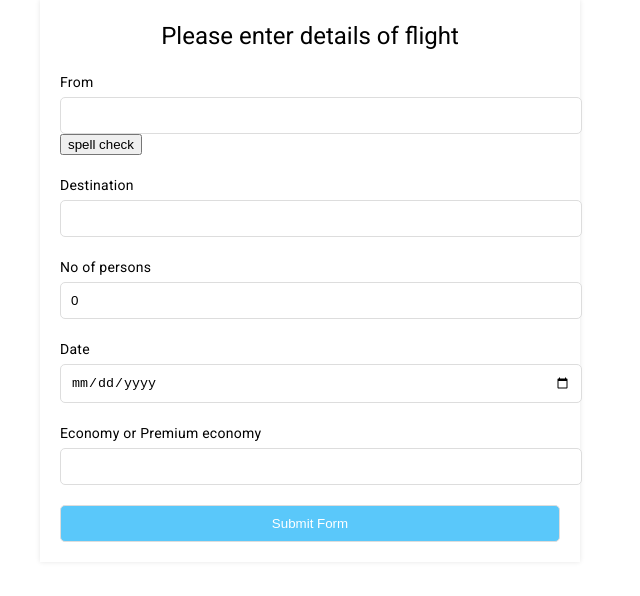
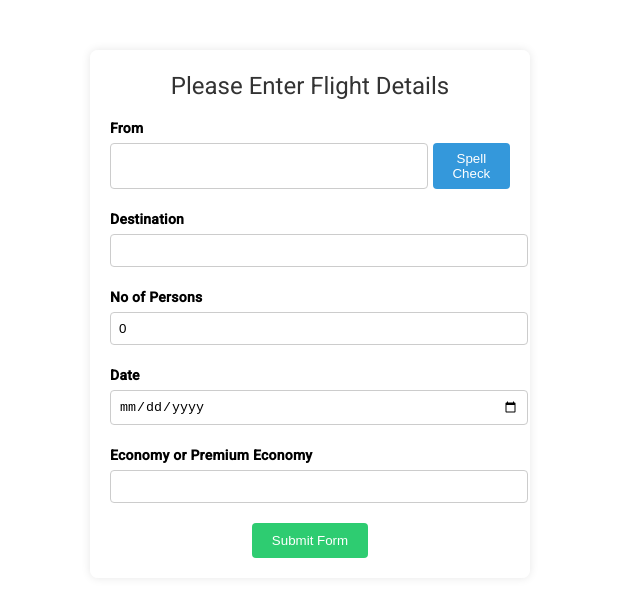
Before and after one commit to Manasakondaveeti/FlightPriceAnalysisUi, an Angular app: page / in a window 1280 px wide. Shown: the top 596 px of the page, without its empty margins (330-970 px from the left). Built offline with nearby package versions, Linux system fonts and the light colour scheme.

Commit message:
adding wordcompletion changes

```diff
--- a/src/app/app.component.css
+++ b/src/app/app.component.css
@@ -1,22 +1,29 @@
-body {
-    font-family: Arial, sans-serif;
-    background-color: #f5f5f5;
+.container {
+  max-width: 400px;
+  margin: 50px auto;
+  padding: 20px;
+  background-color: rgba(255, 255, 255, 0.8);
+  border-radius: 8px;
+  box-shadow: 0 0 10px rgba(0, 0, 0, 0.1);
+  position: relative;
 }
 
-  .container {
-    max-width: 500px;
-    margin: 0 auto;
-    padding: 20px;
-    background-color: #ffffff;
-    box-shadow: 0px 0px 5px 0px rgba(0,0,0,0.1);
+.overlay {
+  position: absolute;
+  top: 0;
+  left: 0;
+  width: 100%;
+  height: 100%;
+  background: rgba(0, 0, 0, 0.5);
+  border-radius: 8px;
 }
 
-  h1 {
+.form-title {
   text-align: center;
-    margin-bottom: 20px;
+  color: #333;
 }
 
-  form {
+.flight-form {
   display: flex;
   flex-direction: column;
 }
@@ -26,28 +33,45 @@ body {
 }
 
 label {
+  font-weight: bold;
   display: block;
   margin-bottom: 5px;
 }
 
+.input-group {
+  display: flex;
+}
+
 input {
   width: 100%;
-    padding: 10px;
-    border: 1px solid #ddd;
-    border-radius: 5px;
+  padding: 8px;
+  border: 1px solid #ccc;
+  border-radius: 4px;
+}
+
+.spell-check-btn {
+  background-color: #3498db;
+  color: #fff;
+  border: none;
+  padding: 8px 12px;
+  border-radius: 4px;
+  cursor: pointer;
+  margin-left: 5px;
 }
 
 .submit-btn {
-    display: flex;
-    justify-content: center;
+  text-align: center;
 }
 
-  input[type="submit"] {
-    background-color: #5ac8fa;
-    color: #ffffff;
+button {
+  background-color: #2ecc71;
+  color: #fff;
+  border: none;
+  padding: 10px 20px;
+  border-radius: 4px;
   cursor: pointer;
 }
 
-  input[type="submit"]:hover {
-    background-color: #39a1db;
+button:hover {
+  background-color: #27ae60;
 }
--- a/src/app/app.component.html
+++ b/src/app/app.component.html
@@ -1,31 +1,43 @@
-
 <div class="container">
-        <h1>Please enter details of flight</h1>
-        <form  #form="ngForm">
+    <h1 class="form-title">Please Enter Flight Details</h1>
+    <form #form="ngForm" class="flight-form">
       <div class="input-field">
         <label for="from">From</label>
-                <input type="text" id="from" name="from"  [(ngModel)]="flightDetailsEntered.source" required>
-                <button (click)="wordcheck()">spell check</button>
+        <div class="input-group">
+          <input type="text" id="from" name="from" [(ngModel)]="flightDetailsEntered.source" (ngModelChange)="onInputChange()" required>
+          <button (click)="wordcheck()" class="spell-check-btn">Spell Check</button>
+
         </div>
+        <div *ngIf="apiResultSource">
+            <p>Suggestions :{{ apiResultSource }}</p>
+        </div>
+      </div>
+
       <div class="input-field">
         <label for="destination">Destination</label>
-              <input type="text" id="destination" name="destination" [(ngModel)]="flightDetailsEntered.destination" required>
+        <input type="text" id="destination" name="destination" [(ngModel)]="flightDetailsEntered.destination" (ngModelChange)="onInputChange()" required>
+        <div *ngIf="apiResultDestination">
+            <p>Suggestions: {{ apiResultDestination }}</p>
         </div>
+    </div>
+
       <div class="input-field">
-            <label for="noofpersons">No of persons</label>
+        <label for="noofpersons">No of Persons</label>
         <input type="number" id="noofpersons" name="noofpersons" [(ngModel)]="flightDetailsEntered.noofpersons" required>
       </div>
+
       <div class="input-field">
         <label for="date">Date</label>
         <input type="date" id="date" name="date" [(ngModel)]="flightDetailsEntered.date" required>
       </div>
+
       <div class="input-field">
-              <label for="type">Economy or Premium economy</label>
-              <input type="text" id="type" name="classtype" [(ngModel)]="flightDetailsEntered.classtype" required>
+        <label for="classtype">Economy or Premium Economy</label>
+        <input type="text" id="classtype" name="classtype" [(ngModel)]="flightDetailsEntered.classtype" required>
       </div>
 
       <div class="submit-btn">
-                <input type="submit" (click)="onSubmit(form);" value="Submit Form">
+        <button type="submit" (click)="onSubmit(form)">Submit Form</button>
       </div>
     </form>
   </div>
--- a/src/app/app.component.ts
+++ b/src/app/app.component.ts
@@ -30,6 +30,8 @@ export class AppComponent {
   title = 'FlightPriceAnalysisUi';
   data:any;
   error:any;
+  apiResultSource: string = ''; // Variable to store the API result for source
+  apiResultDestination: string = ''; // Variable to store the API result for destination
 
   flightDetailsEntered=
   {
@@ -54,7 +56,14 @@ export class AppComponent {
          console.log('data: ', data);
          alert("did you mean "+data);
          return data;
-      })
+      }),
+      catchError(errResp=>
+       {this.error=errResp.error;
+         console.log(this.error);
+         this.openErrorDialog(this.error);
+         return this.error;
+       }
+     ),
      ).subscribe();
   }
 
@@ -101,4 +110,40 @@ export class AppComponent {
     });
 
   }
+
+
+  onInputChange() {
+    const sourceInput = this.flightDetailsEntered.source.trim();
+    const destinationInput = this.flightDetailsEntered.destination.trim();
+
+    // Handle logic when input values change
+    console.log('Input values changed:', this.flightDetailsEntered.source.trim());
+    if (this.flightDetailsEntered.source.trim() !== '') {
+      const apiUrsource = 'http://localhost:8080/api/wordCompletion/' + this.flightDetailsEntered.source.trim();
+      console.log('API URL:', apiUrsource);
+      this.http.get(apiUrsource).pipe(
+          map(data => {
+              console.log('data: ', data);
+              this.apiResultSource = data as string;
+              return data;
+          })
+      ).subscribe();
+    }else{
+      this.apiResultSource = "";
+    }
+    if (this.flightDetailsEntered.destination.trim() !== '') {
+      const apiUrlDestination = 'http://localhost:8080/api/wordCompletion/' + this.flightDetailsEntered.destination.trim();
+      console.log('API URL:', apiUrlDestination);
+      this.http.get(apiUrlDestination).pipe(
+          map(data => {
+              console.log('data: ', data);
+              this.apiResultDestination = data as string;
+              return data;
+          })
+      ).subscribe();
+    }else{
+      this.apiResultDestination = "";
+    }
+
 }
+}
--- a/src/app/data-dialog-component/data-dialog-component.component.html
+++ b/src/app/data-dialog-component/data-dialog-component.component.html
@@ -1,3 +1,6 @@
+
+
+
 <h2 mat-dialog-title>The chepeast flight price from each website</h2>
 
 
```
Also changed, not shown: src/assets/flight3.jpg (added). Lines whose indentation alone changed are shown as unchanged.
